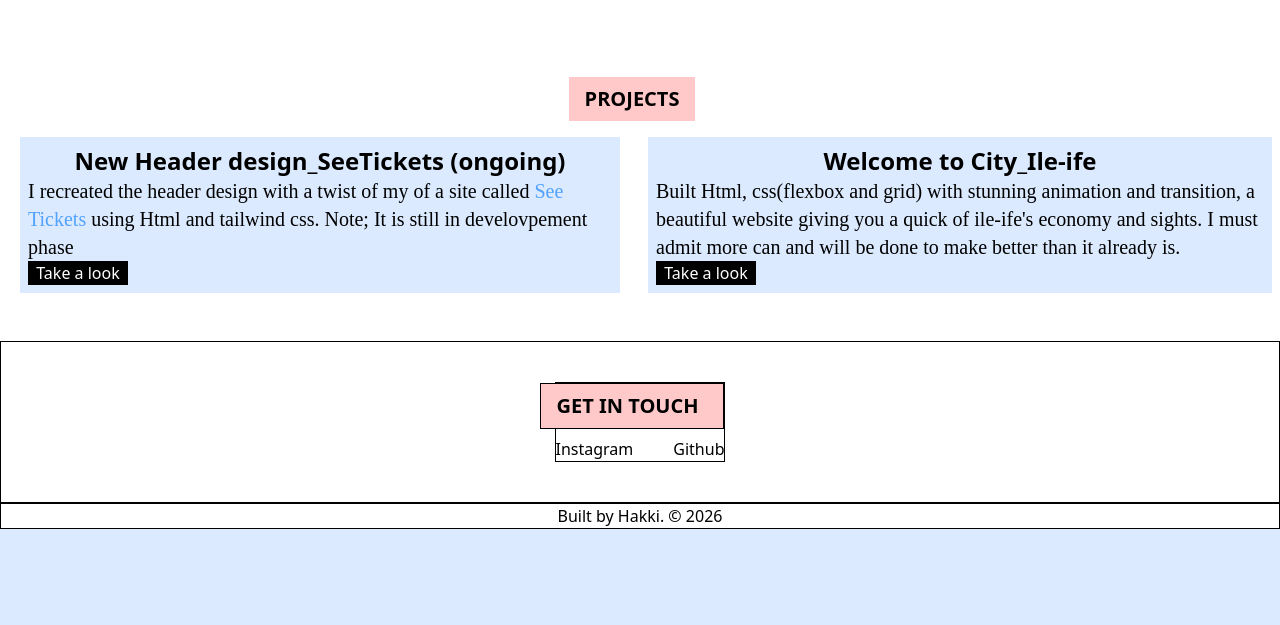
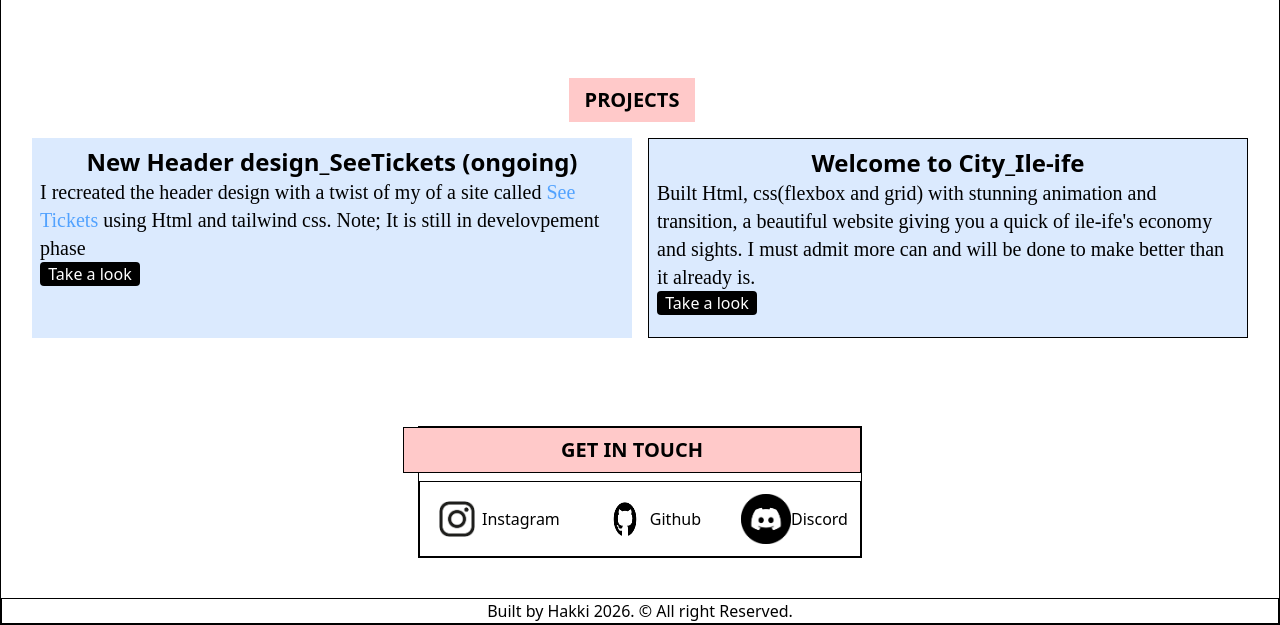
Before and after one commit to Anazopureo/Portfolio-page, a plain HTML site: page Index.html in a window 1280 px wide. Shown: the part 1471-2096 px from the top of the page. Before the commit the page ends 2000 px from the top, so only its background shows below. Drawn offline with nearby package versions, Linux system fonts and the light colour scheme.

Commit message:
finished up the contact me

```diff
--- a/Index.html
+++ b/Index.html
@@ -14,7 +14,7 @@
             <p class="text-3xl font-marker">..MY INTERACTIVE WEBSITE</p>
         </div>
 
-        <div class="relative bg-white">
+        <div class="relative bg-white md:bg-cover border">
 
             <section id="about me" class="flex items-center justify-center py-16 ">
                 <div class="grid md:grid-cols-3 gap-8 w-[700px]  ">
@@ -55,26 +55,26 @@
 
             <section id="projects" class="py-10 flex items-center justify-center ">
 
-                <div class=" grid md:grid-cols-2 sm:grid-cols-1 place-items-center">
+                <div class=" grid md:grid-cols-2 place-items-center">
 
-                    <div class="col-span-3 flex justify-center">
+                    <div class="inline-block col-span-3 flex justify-center">
                         <h2 class="inline-block text-center px-4 py-2 text-xl font-bold mb-2 -ml-4  bg-red-200 uppercase ">Projects</h2>
                     </div>
 
 
-                    <div class="bg-blue-100 m-2 p-2 w-[600px] ">
+                    <div class="inline-block bg-blue-100 m-2 p-2 w-[600px] h-[200px] ">
                         <h2 class="text-center font-bold text-2xl">New Header design_SeeTickets (ongoing) </h2>
                         <p class="text-xl font-['Times_New_Roman']">I recreated the header design with a twist of my of a site called <a href="https://www.seetickets.com/" class="text-blue-400">See Tickets</a> using Html and tailwind css. Note; It is still in develovpement phase</p>
                         <a href="https://github.com/Anazopureo/New-Header-Design.git" class="">
-                            <button class="bg-black text-white  w-[100px] mx-auto">Take a look</button>
+                            <button class="bg-black text-white  w-[100px] mx-auto rounded">Take a look</button>
                         </a>
                     </div>
 
-                    <div class=" m-2 p-2 bg-blue-100">
+                    <div class="inline-block bg-blue-100 m-2 p-2 w-[600px] h-[200px]  border">
                         <h2 class="text-center font-bold text-2xl">Welcome to City_Ile-ife </h2>
                         <p class="text-xl font-['Times_New_Roman']"> Built Html, css(flexbox and grid) with stunning animation and transition, a beautiful website giving you a quick of ile-ife's economy and sights. I must admit more can and will be done to make better than it already is.</p>
                         <a href="https://github.com/Anazopureo/New_Gen_Week_Two.git" class="">
-                            <button class="bg-black text-white w-[100px] mx-auto">Take a look</button>
+                            <button class="bg-black text-white w-[100px] mx-auto rounded">Take a look</button>
                         </a>
                     </div>
 
@@ -82,18 +82,19 @@
 
             </section>
 
-            <section id="contactme" class="flex items-center justify-center py-10 border">
+            <section id="contactme" class="flex items-center justify-center py-10 ">
                 <div class="grid grid-cols-1 border">
-                    <h2 class="inline-block px-4 py-2 text-xl font-bold mb-2 -ml-4  bg-red-200 uppercase border">Get in Touch</h2>
-                    <ul class="flex justify-center items-center gap-10">
-                        <li><a>Instagram</a></li>
-                        <li><a>Github</a></li>
+                    <h2 class="inline-block px-4 py-2 text-xl font-bold mb-2 -ml-4  bg-red-200 uppercase text-center border">Get in Touch</h2>
+                    <ul class="flex justify-center items-center gap-10 p-3 border">
+                        <li class="flex items-center"><img src="instagram .jpg" class="w-[50px] h-[50px]"/><a href="https://www.instagram.com/just_brian1405/">Instagram</a></li>
+                        <li class="flex items-center"><img src="github.jpg" class="w-[50px] h-[50px]"/><a href="https://github.com/Anazopureo">Github</a></li>
+                        <li class="flex items-center"><img src="dicord.png" class="w-[50px] h-[50px]"/><a href="https://discord.com/channels/@me">Discord</a></li>
                     </ul>
                 </div>
             </section>
 
             <footer class="border flex items-center justify-center">
-                Built by Hakki. &copy; 2026
+                Built by Hakki 2026. &copy; All right Reserved.
             </footer>
 
         </div>
```
Also changed, not shown: dicord.png (added), github.jpg (added), instagram .jpg (added).
